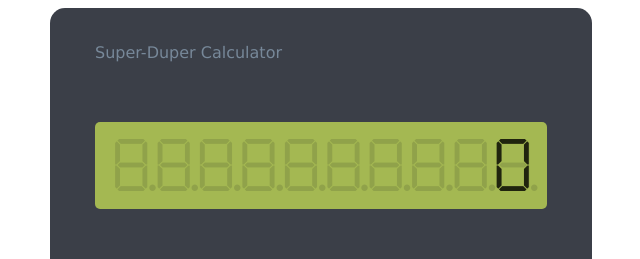
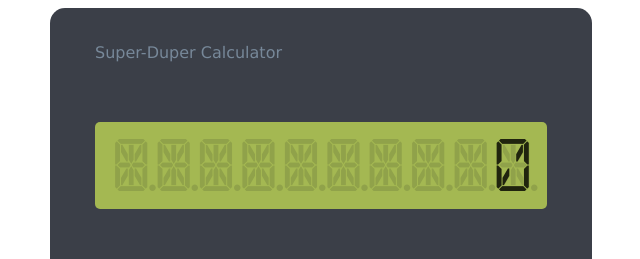
Before and after one commit to carvalhais/odin-calculator, a plain HTML site: page index.html in a window 1280 px wide. Shown: the top 259 px of the page, without its empty margins (319-959 px from the left). Drawn offline with Linux system fonts and the light colour scheme.

Commit message:
feat: update font definitons to adopt "DESG14 Classic"
Have been previously using "DSEG7 Classic" (then refered to as just DSEG) as
the LCD font, however it doesn't allow for rich error messages to the user,
since it has limited character display capability.

Switched to "DSEG14 Classic" as it allows for much richer error messages to be
displayed on the LCD.

```diff
--- a/calc.css
+++ b/calc.css
@@ -3,8 +3,15 @@
 }
 
 @font-face {
-    font-family: "DSEG";
+    font-family: "DSEG7 Classic";
     src: url("./assets/DSEG7Classic-Regular.woff2") format("woff2");
+    font-weight: normal;
+    font-style: normal;
+}
+
+@font-face {
+    font-family: "DSEG14 Classic";
+    src: url("./assets/DSEG14Classic-Regular.woff2") format("woff2");
     font-weight: normal;
     font-style: normal;
 }
@@ -26,7 +33,7 @@
 .lcd {
     margin: 60px 30px;
     padding: 15px;
-    font-family: DSEG;
+    font-family: "DSEG14 Classic";
     font-size: 52px;
     background-color: rgb(164, 184, 82);
     border-radius: 5px;
--- a/index.html
+++ b/index.html
@@ -14,7 +14,7 @@
         </div>
         <div class="lcd">
             <div class="lcd-ghost">
-                8.8.8.8.8.8.8.8.8.8.
+                ~.~.~.~.~.~.~.~.~.~.
                 <div class="lcd-active">
 
                 </div>
```
Also changed, not shown: assets/DSEG14Classic-Regular.woff2 (added).
